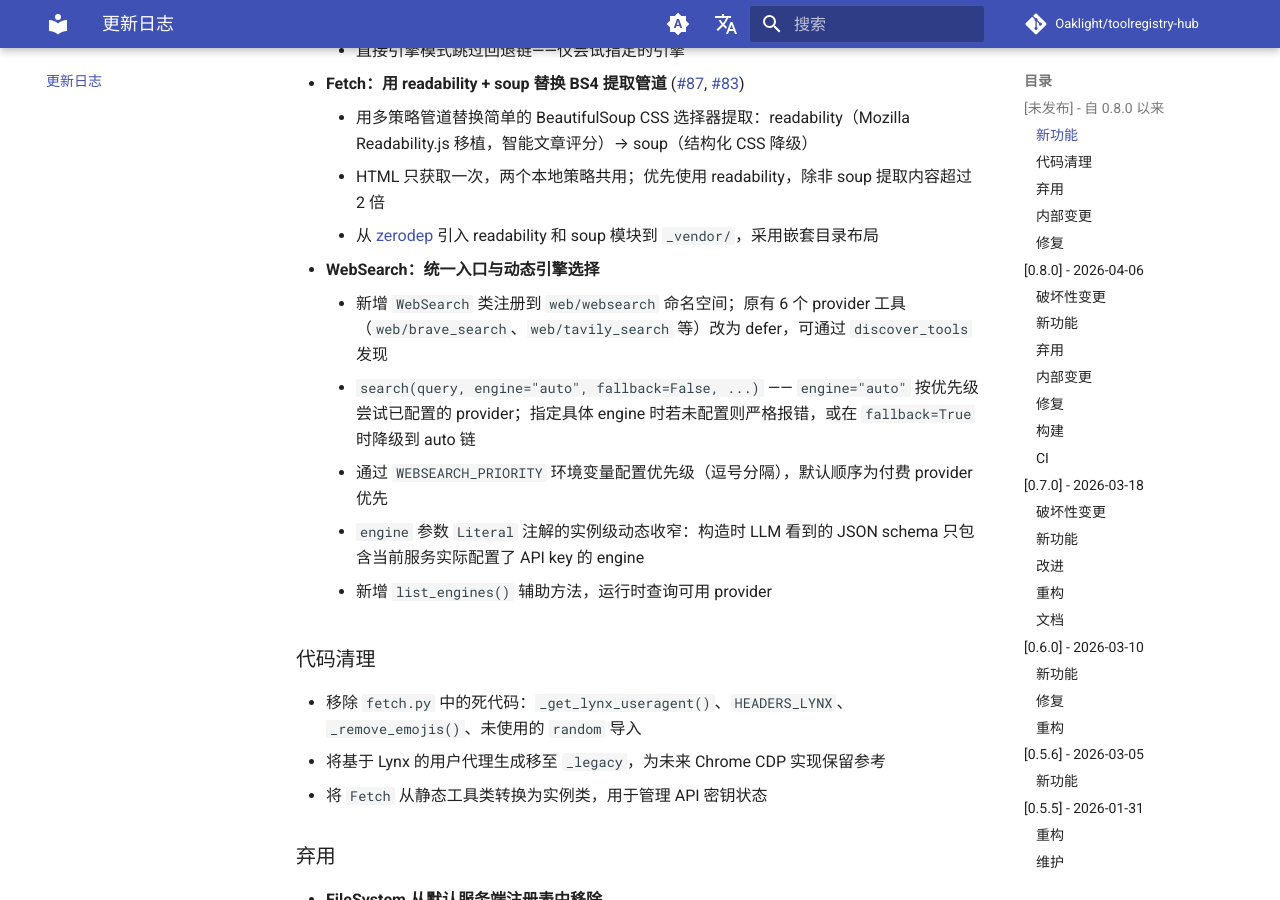
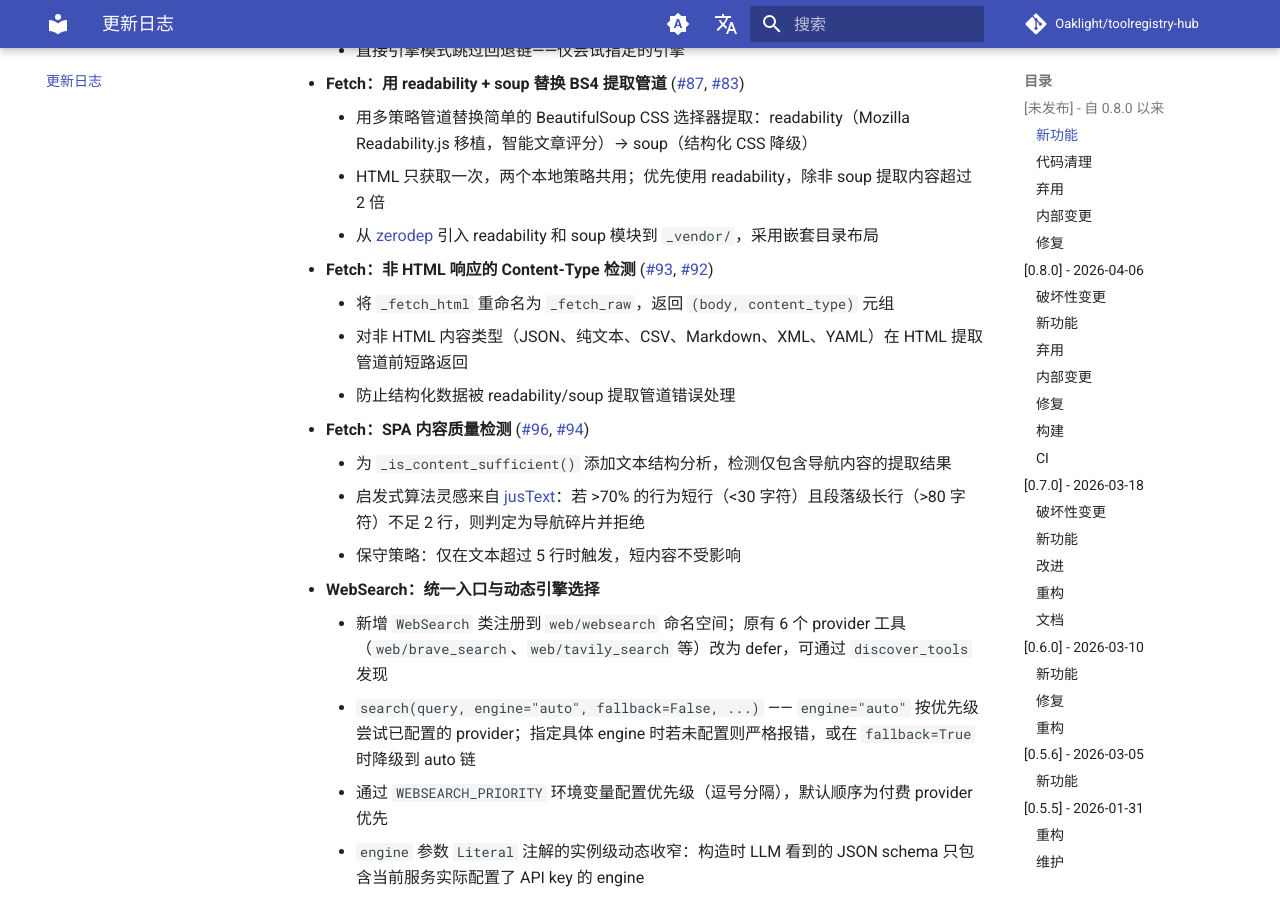
Before and after one commit to Oaklight/toolregistry-hub, an MkDocs documentation site: the page built from docs/changelog.md, in a window 1280 px wide and 900 px high, scrolled down 1085 px. Built offline with MkDocs 1.6.1 and Material for MkDocs 9.7.7, drawn with Linux system fonts in a browser that asks for light colours; comment, search, counter and statistics services are not loaded.

Commit message:
docs: 添加 Content-Type 检测和 SPA 质量检测到更新日志

```diff
--- a/docs/changelog.md
+++ b/docs/changelog.md
@@ -41,6 +41,16 @@ author: Oaklight
     - 用多策略管道替换简单的 BeautifulSoup CSS 选择器提取：readability（Mozilla Readability.js 移植，智能文章评分）→ soup（结构化 CSS 降级）
     - HTML 只获取一次，两个本地策略共用；优先使用 readability，除非 soup 提取内容超过 2 倍
     - 从 [zerodep](https://github.com/Oaklight/zerodep) 引入 readability 和 soup 模块到 `_vendor/`，采用嵌套目录布局
+
+- **Fetch：非 HTML 响应的 Content-Type 检测** ([#93](https://github.com/Oaklight/toolregistry-hub/pull/93), [#92](https://github.com/Oaklight/toolregistry-hub/issues/92))
+    - 将 `_fetch_html` 重命名为 `_fetch_raw`，返回 `(body, content_type)` 元组
+    - 对非 HTML 内容类型（JSON、纯文本、CSV、Markdown、XML、YAML）在 HTML 提取管道前短路返回
+    - 防止结构化数据被 readability/soup 提取管道错误处理
+
+- **Fetch：SPA 内容质量检测** ([#96](https://github.com/Oaklight/toolregistry-hub/pull/96), [#94](https://github.com/Oaklight/toolregistry-hub/issues/94))
+    - 为 `_is_content_sufficient()` 添加文本结构分析，检测仅包含导航内容的提取结果
+    - 启发式算法灵感来自 [jusText](https://github.com/miso-belica/jusText)：若 >70% 的行为短行（<30 字符）且段落级长行（>80 字符）不足 2 行，则判定为导航碎片并拒绝
+    - 保守策略：仅在文本超过 5 行时触发，短内容不受影响
 
 - **WebSearch：统一入口与动态引擎选择**
     - 新增 `WebSearch` 类注册到 `web/websearch` 命名空间；原有 6 个 provider 工具（`web/brave_search`、`web/tavily_search` 等）改为 defer，可通过 `discover_tools` 发现
```
